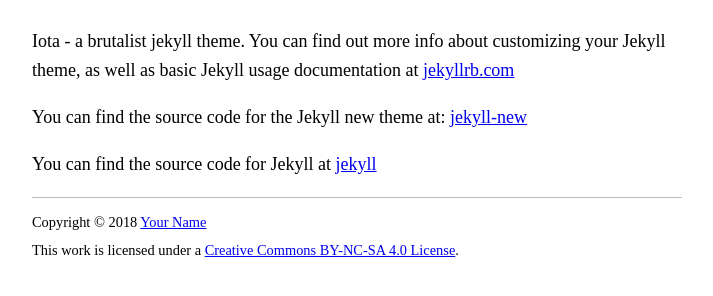
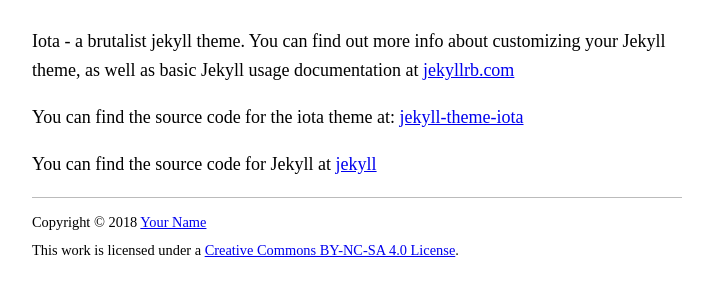
Before and after one commit to artlogic/jekyll-theme-iota, a Jekyll site: the page built from about.md, in a window 1280 px wide. Shown: the part 195-491 px from the top of the page, without its empty margins (283-996 px from the left). Built offline with Jekyll 4.4.1, drawn with Linux system fonts in a browser that asks for light colours.

Commit message:
Update source link to point at the proper location

```diff
--- a/about.md
+++ b/about.md
@@ -6,8 +6,8 @@ permalink: /about/
 
 Iota - a brutalist jekyll theme. You can find out more info about customizing your Jekyll theme, as well as basic Jekyll usage documentation at [jekyllrb.com](http://jekyllrb.com/)
 
-You can find the source code for the Jekyll new theme at:
-[jekyll-new](https://github.com/jglovier/jekyll-new)
+You can find the source code for the iota theme at:
+[jekyll-theme-iota](https://github.com/artlogic/jekyll-theme-iota)
 
 You can find the source code for Jekyll at
 [jekyll](https://github.com/jekyll/jekyll)
```
